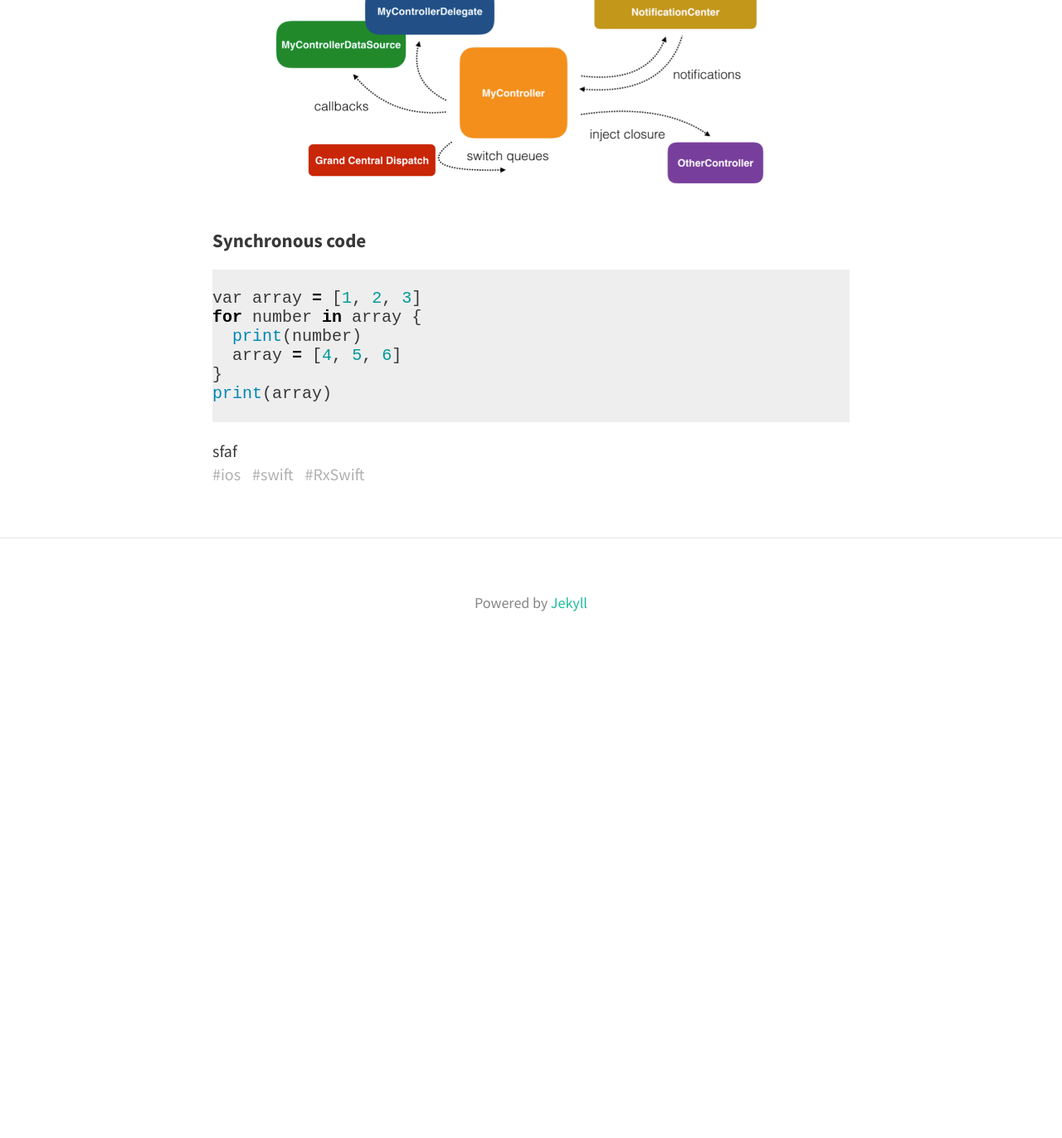
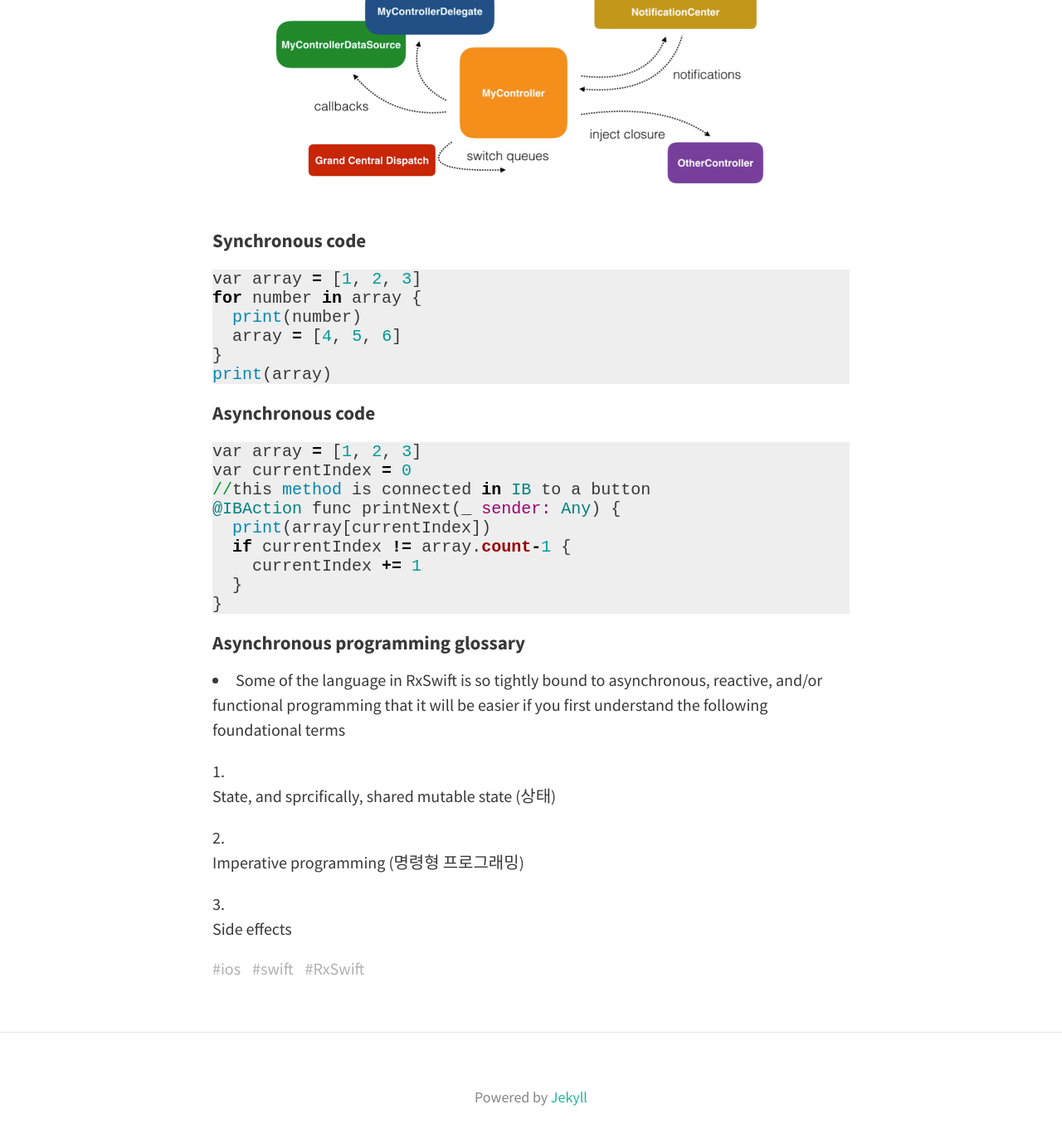
Before and after one commit to gizingun/gizingun.github.com, a Jekyll site: the page built from _posts/2018-08-20-RxSwift-Draft.md, in a window 1280 px wide and 1400 px high, scrolled down 1432 px. Shown: the top 1372 px of the window at 83% size. Built offline with Jekyll 4.4.1, drawn with Linux system fonts in a browser that asks for light colours; nearby versions of some CDN libraries; before the commit the page ends 2236 px from its top, so only the background shows below that.

Commit message:
테스트

```diff
--- a/_posts/2018-08-20-RxSwift.md
+++ b/_posts/2018-08-20-RxSwift-Draft.md
@@ -32,14 +32,34 @@ tags: [ios, swift, RxSwift]
 #### Synchronous code
 
 ~~~ruby
-
 var array = [1, 2, 3]
 for number in array {
   print(number)
   array = [4, 5, 6]
 }
 print(array)
-
 ~~~
 
-sfaf
+#### Asynchronous code
+
+~~~ruby
+var array = [1, 2, 3]
+var currentIndex = 0
+//this method is connected in IB to a button
+@IBAction func printNext(_ sender: Any) {
+  print(array[currentIndex])
+  if currentIndex != array.count-1 {
+    currentIndex += 1
+  }
+}
+~~~
+
+#### Asynchronous programming glossary
+
+- Some of the language in RxSwift is so tightly bound to asynchronous, reactive, and/or functional programming that it will be easier if you first understand the following foundational terms
+
+1. State, and sprcifically, shared mutable state (상태)
+
+2. Imperative programming (명령형 프로그래밍)
+
+3. Side effects
```
